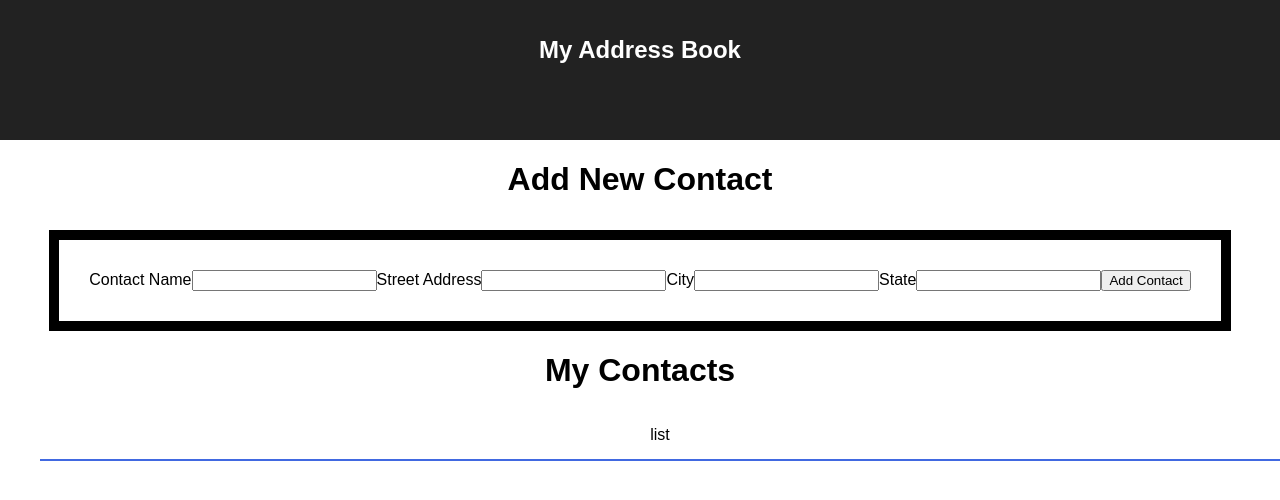
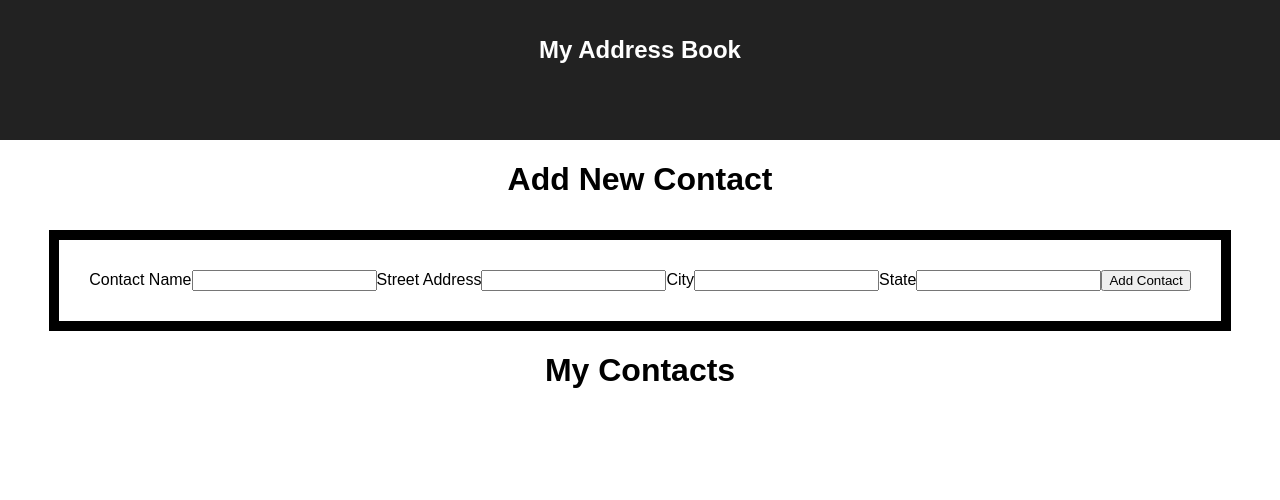
Before and after one commit to thinkful-ei19/sarah-addressbook, a React (Create React App) app: page / in a window 1280 px wide. Shown: the top 500 px of the page. Built offline with nearby package versions, Linux system fonts and the light colour scheme.

Commit message:
updated form contact and props to addressList

```diff
--- a/src/App.js
+++ b/src/App.js
@@ -25,7 +25,7 @@ class App extends Component {
           <h1 className="App-title">My Address Book</h1>
         </header>
         <Form name="Add New Contact" add={(contact) => this.addContact(contact)} />
-        <AddressList name="My Contacts" />
+        <AddressList name="My Contacts" items={this.state.contacts} />
       </div>
     );
   }
--- a/src/components/AddressList.js
+++ b/src/components/AddressList.js
@@ -2,13 +2,19 @@ import React from 'react'
 import './addressList.css'
 
 function AddressList(props) {
-  console.log('list');
+  // console.log(props);
+  const contacts = props.items.map((contact, index) => (
+    <li key={index}>
+      {contact}
+    </li>
+    )
+  )
 
   return (
     <div>
       <h1>{props.name}</h1>
     <ul>
-      <li>list</li>
+      {contacts}
     </ul>
     </div>
   )
--- a/src/components/Form.js
+++ b/src/components/Form.js
@@ -12,11 +12,18 @@ function Form(props) {
     <form onSubmit={(event) => {
       event.preventDefault()
       console.log('clicked')
-      let contact = event.target.contactName.value
-
+      let contact =
+      // event.target.contactName.value
+      {
+        name: event.target.contactName.value,
+        street: event.target.streetAddress.value,
+        city: event.target.city.value,
+        state: event.target.state.value
+      }
       console.log(contact);
       }
     }>
+
       <label htmlFor="contactName">Contact Name</label>
       <input type="text" name="contactName" />
       <label htmlFor="streetAddress">Street Address</label>
```
